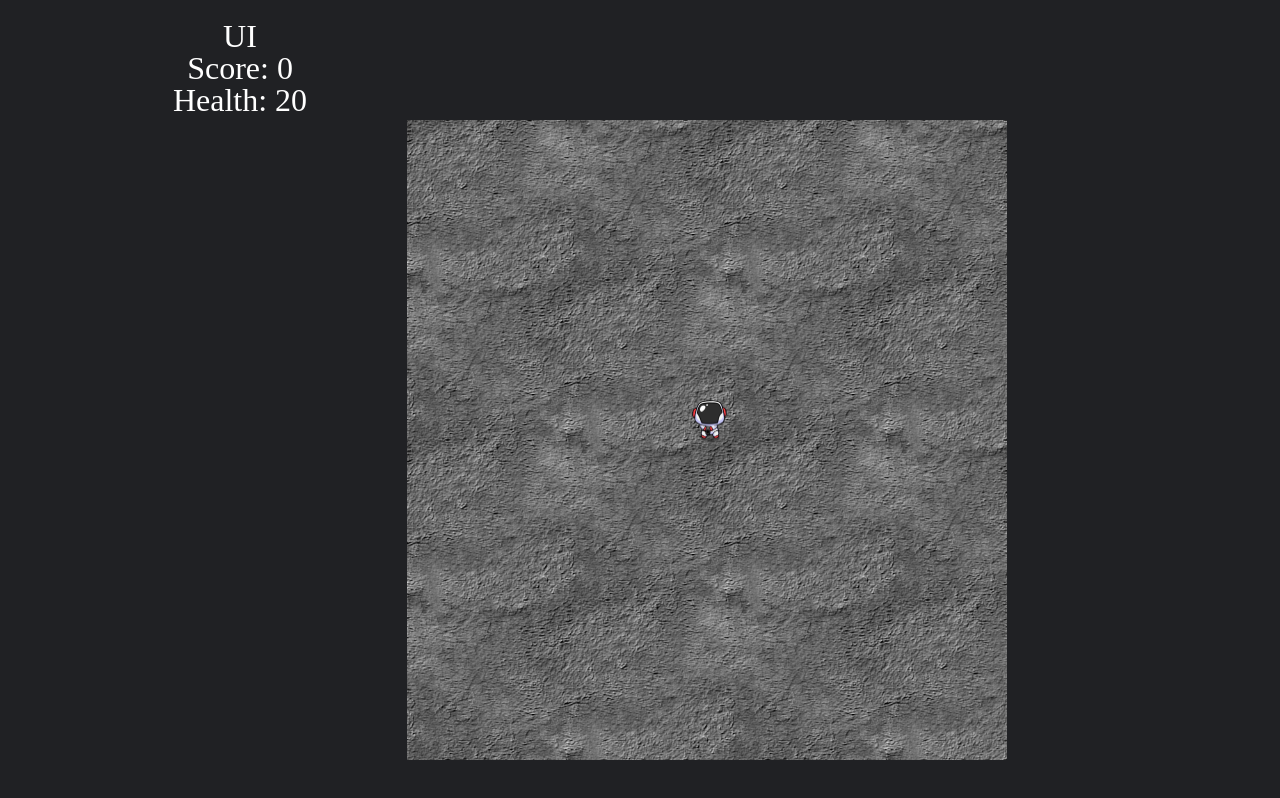
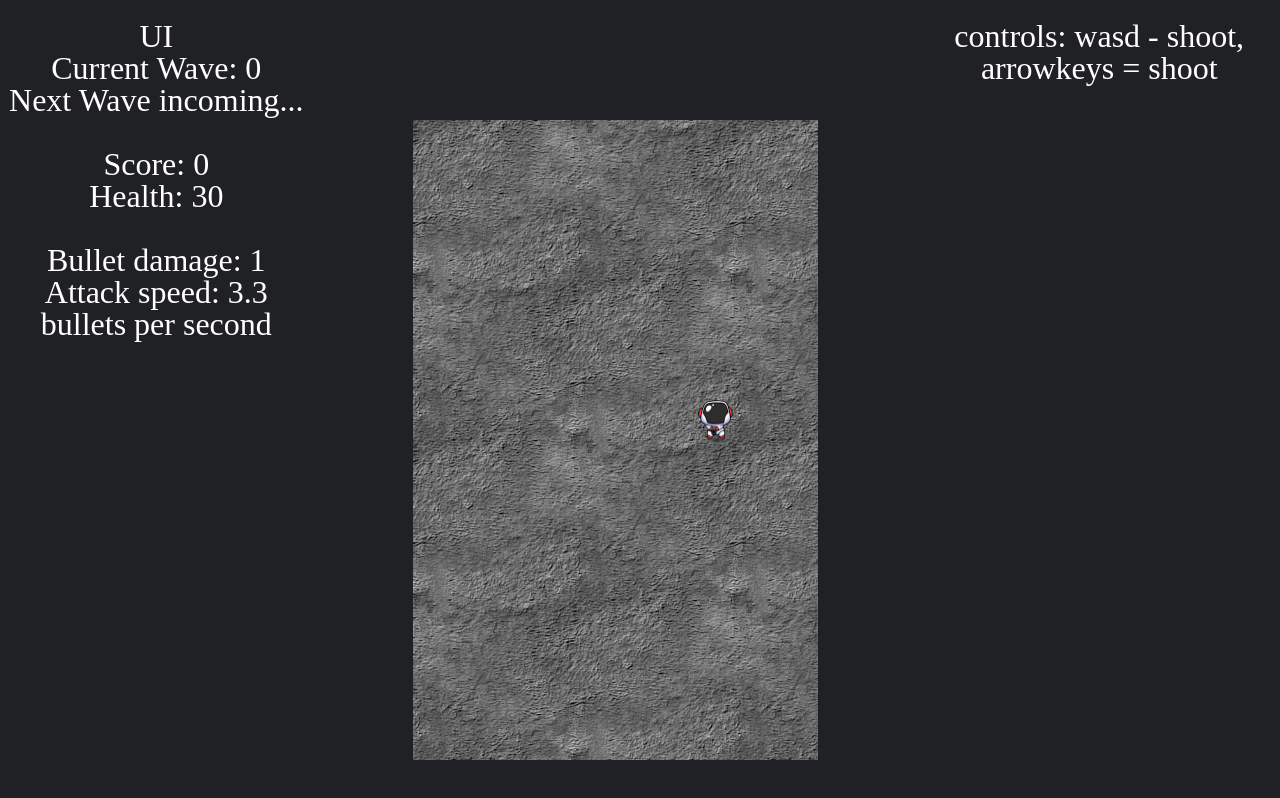
Before and after one commit to tlorius/m1project1, a plain HTML site: page index.html in a window 1280 px wide. Both pictures are taken after a click on the button "Start Game". Drawn offline with Linux system fonts and the light colour scheme.

Commit message:
v1.1 waves logic implemented, added additional ui elements

```diff
--- a/index.html
+++ b/index.html
@@ -20,11 +20,18 @@
       <div>
         <!-- Put UI elements that are outside of the main game screen here, make sure they are hidden too if desired-->
         <h2>UI</h2>
+        <p>Current Wave: <span id="wave">0</span></p>
+        <p><span id="wave-time-left">0</span></p>
+        <br />
         <p>Score: <span id="score">0</span></p>
         <p>Health: <span id="health">0</span></p>
+        <br />
+        <p>Bullet damage: <span id="bullet-dmg">0</span></p>
+        <p>Attack speed: <span id="atk-speed">0</span> bullets per second</p>
       </div>
 
       <div id="main-game-screen"></div>
+      <div><p>controls: wasd - shoot, arrowkeys = shoot</p></div>
     </div>
 
     <div id="game-pause-screen">
@@ -37,6 +44,7 @@
     </div>
 
     <!-- Scripts-->
+    <script src="js/enemySpawning.js"></script>
     <script src="js/settings.js"></script>
     <script src="js/entity.js"></script>
     <script src="js/player.js"></script>
--- /dev/null
+++ b/js/enemySpawning.js
@@ -0,0 +1,173 @@
+class EnemySpawning {
+  constructor() {
+    this.currentWave = 0;
+    this.waveSpawnDetails = [
+      //wavenumber to reference, odds of a slime spawning, odds of a bat spawning, odds of a boss spawning,
+      // duration of wave in seconds, frequency of mobs spawning in seconds
+      {
+        wavenr: "wave1",
+        slime: 1,
+        bat: 0,
+        boss: 0,
+        duration: 30,
+        spawnFrequency: 1,
+      },
+      {
+        wavenr: "wave2",
+        slime: 0.9,
+        bat: 0.1,
+        boss: 0,
+        duration: 30,
+        spawnFrequency: 1,
+      },
+      {
+        wavenr: "wave3",
+        slime: 0.8,
+        bat: 0.2,
+        boss: 0,
+        duration: 30,
+        spawnFrequency: 0.5,
+      },
+      {
+        wavenr: "wave4",
+        slime: 0.7,
+        bat: 0.3,
+        boss: 0,
+        duration: 30,
+        spawnFrequency: 0.5,
+      },
+      {
+        wavenr: "wave5",
+        slime: 0.6,
+        bat: 0.4,
+        boss: 0,
+        duration: 30,
+        spawnFrequency: 0.4,
+      },
+      {
+        wavenr: "wave6",
+        slime: 0.5,
+        bat: 0.5,
+        boss: 0,
+        duration: 30,
+        spawnFrequency: 0.4,
+      },
+      {
+        wavenr: "wave7",
+        slime: 0.4,
+        bat: 0.6,
+        boss: 0,
+        duration: 30,
+        spawnFrequency: 0.3,
+      },
+      {
+        wavenr: "wave8",
+        slime: 0.3,
+        bat: 0.7,
+        boss: 0,
+        duration: 30,
+        spawnFrequency: 0.3,
+      },
+      {
+        wavenr: "wave9",
+        slime: 0.05,
+        bat: 0.95,
+        boss: 0,
+        duration: 30,
+        spawnFrequency: 0.2,
+      },
+      {
+        wavenr: "wave10",
+        slime: 0,
+        bat: 0,
+        boss: 1,
+        duration: 60,
+        spawnFrequency: 0.01,
+      },
+    ];
+    this.waveCooldownTime = 5; //in seconds
+    this.lastEnemySpawnTime = performance.now();
+    this.lastWaveEndTime = performance.now();
+    this.currentWaveStartTime = performance.now();
+    this.timeLeftInCurrentWave = "No Wave active yet";
+    this.isWaveActive = false;
+    this.hasBossSpawned = false;
+  }
+  //make sure to check for when 10th wave is finished
+  startNewWave(currentTime) {
+    const timeSinceLastWaveEnded = currentTime - this.lastWaveEndTime;
+    if (
+      !this.isWaveActive &&
+      timeSinceLastWaveEnded > this.waveCooldownTime * 1000
+    ) {
+      this.currentWave += 1;
+      this.isWaveActive = true;
+      this.currentWaveStartTime = currentTime;
+    }
+  }
+
+  endWave(currentTime) {
+    const timeSinceWaveStarted = currentTime - this.currentWaveStartTime;
+    //ends wave if theres an active wave and the duration of the current wave is exceeded
+    if (
+      this.isWaveActive &&
+      timeSinceWaveStarted >
+        this.waveSpawnDetails[this.currentWave - 1].duration * 1000
+    ) {
+      this.isWaveActive = false;
+      this.lastWaveEndTime = currentTime;
+    }
+  }
+  //outputs the time thats left in the current wave in seconds
+  calcTimeLeftInWave(currentTime) {
+    if (this.currentWave > 0) {
+      this.timeLeftInCurrentWave =
+        this.currentWaveStartTime +
+        this.waveSpawnDetails[this.currentWave - 1].duration * 1000 -
+        currentTime;
+      return this.timeLeftInCurrentWave / 1000; //to fixed 2
+    } else {
+      return 0;
+    }
+  }
+
+  //if enough time has passed and there is an active wave, we can spawn an enemy in the game
+  canEnemySpawn(currentTime) {
+    const timeSinceLastSpawn = currentTime - this.lastEnemySpawnTime;
+    if (
+      this.isWaveActive === true &&
+      timeSinceLastSpawn >
+        this.waveSpawnDetails[this.currentWave - 1].spawnFrequency * 1000 &&
+      this.hasBossSpawned === false
+    ) {
+      return true;
+    } else {
+      return false;
+    }
+  }
+
+  //logic to decide which monster should spawn, odds are predefined per wave
+  //result gets randomized: if enemy has odds of 1, it will always spawn, if it has odds of 0 it will never spawn in that wave
+  randomizeSpawn(currentTime) {
+    const slimeSpawnResult =
+      Math.random() * this.waveSpawnDetails[this.currentWave - 1].slime;
+    const batSpawnResult =
+      Math.random() * this.waveSpawnDetails[this.currentWave - 1].bat;
+    const bossSpawnResult = this.waveSpawnDetails[this.currentWave - 1].boss;
+
+    this.lastEnemySpawnTime = currentTime;
+    // using >= to ensure even if both slime an bat roll a 0, then you will still spawn a slime;
+    // boss only gets spawned in the last wave, so removing the randomness of boss spawn
+    if (
+      slimeSpawnResult >= batSpawnResult &&
+      slimeSpawnResult >= bossSpawnResult
+    ) {
+      return "slime";
+    } else if (batSpawnResult >= bossSpawnResult) {
+      return "bat";
+    } else {
+      this.hasBossSpawned = true;
+      return "boss";
+    }
+  }
+}
--- a/js/game.js
+++ b/js/game.js
@@ -5,13 +5,13 @@ class Game {
     this.gameOverScreen = document.getElementById("post-game-screen");
     this.gamePauseScreen = document.getElementById("game-pause-screen");
     this.settings = new Settings(this.gamePauseScreen);
+    this.enemySpawning = new EnemySpawning();
     this.player = null;
     this.height = 600;
     this.width = 600;
     this.enemies = [];
     this.projectiles = [];
     this.gameLoopAnimationId = null;
-    this.lastEnemySpawnTime = performance.now();
     this.gameState = "Ongoing"; //"Ongoing", "Win", "Lose"
     this.isGamePaused = false;
   }
@@ -28,8 +28,8 @@ class Game {
     this.player = new Player(this.mainGameScreen);
 
     //testing new entities remove at the end
-    //this.enemies.push(new EnemyBoss(this.mainGameScreen));
-    // this.enemies.push(new EnemyBat(this.mainGameScreen));
+    //
+    //this.enemySpawning.currentWave = 8;
     //
 
     this.gameLoop();
@@ -47,10 +47,12 @@ class Game {
   }
 
   gameLoop() {
+    //opens pause screen if game is paused
     if (this.isGamePaused) {
       this.gamePauseScreen.style.display = "block";
       this.mainGameScreen.style.display = "none";
       console.log("game is paused.");
+      //prevents gameloop from running until unpaused
     } else {
       this.player.move();
       this.player.aim();
@@ -141,19 +143,49 @@ class Game {
 
       //create enemies here
 
+      // this.enemies.push(new EnemySlime(this.mainGameScreen));
+      // this.lastEnemySpawnTime = currentTime;
+
+      //wave logic might need to be worked out/in here
       const currentTime = performance.now();
-      const timeSinceLastSpawn = currentTime - this.lastEnemySpawnTime;
+      this.enemySpawning.startNewWave(currentTime);
+      this.enemySpawning.endWave(currentTime);
 
-      //spawn enemy every X ms
-      if (timeSinceLastSpawn > 2000) {
-        this.enemies.push(new EnemySlime(this.mainGameScreen));
-        this.lastEnemySpawnTime = currentTime;
+      const timeLeftInWave = parseInt(
+        this.enemySpawning.calcTimeLeftInWave(currentTime).toFixed(0)
+      );
+      if (timeLeftInWave <= 0) {
+        document.getElementById("wave-time-left").innerText =
+          "Next Wave incoming...";
+      } else {
+        document.getElementById(
+          "wave-time-left"
+        ).innerText = `Time left in Wave: ${timeLeftInWave}s`;
       }
 
-      //wave logic might need to be worked out/in here
+      if (this.enemySpawning.canEnemySpawn(currentTime)) {
+        const enemyClassToSpawn =
+          this.enemySpawning.randomizeSpawn(currentTime);
+        if (enemyClassToSpawn === "slime") {
+          this.enemies.push(new EnemySlime(this.mainGameScreen));
+        } else if (enemyClassToSpawn === "bat") {
+          this.enemies.push(new EnemyBat(this.mainGameScreen));
+        } else if (enemyClassToSpawn === "boss") {
+          this.enemies.push(new EnemyBoss(this.mainGameScreen));
+        }
+      }
 
       document.getElementById("score").innerText = this.player.score;
       document.getElementById("health").innerText = this.player.health;
+      document.getElementById("wave").innerText =
+        this.enemySpawning.currentWave;
+      document.getElementById("bullet-dmg").innerText =
+        this.player.bulletDamage;
+      document.getElementById("atk-speed").innerText = (
+        1 / this.player.shootingCooldownInSeconds
+      ).toFixed(1);
+      // <p>Bullet damage: <span id="bullet-dmg"></span></p>
+      // <p>Attack speed: <span id="atk-speed"></span></p>
 
       if (this.player.health <= 0) {
         this.gameState = "Lose";
--- a/js/player.js
+++ b/js/player.js
@@ -14,7 +14,7 @@ class Player extends Entity {
     //properties that we can modify using powerups
     this.score = 0;
     this.speed = 0.8; //experiment with this, can also be adjusted with powerups or traps
-    this.health = 20;
+    this.health = 30;
     this.shootingOnCooldown = false;
     this.shootingCooldownInSeconds = 0.3;
     this.bulletDamage = 1; //allow this to be modified by powerups
```
